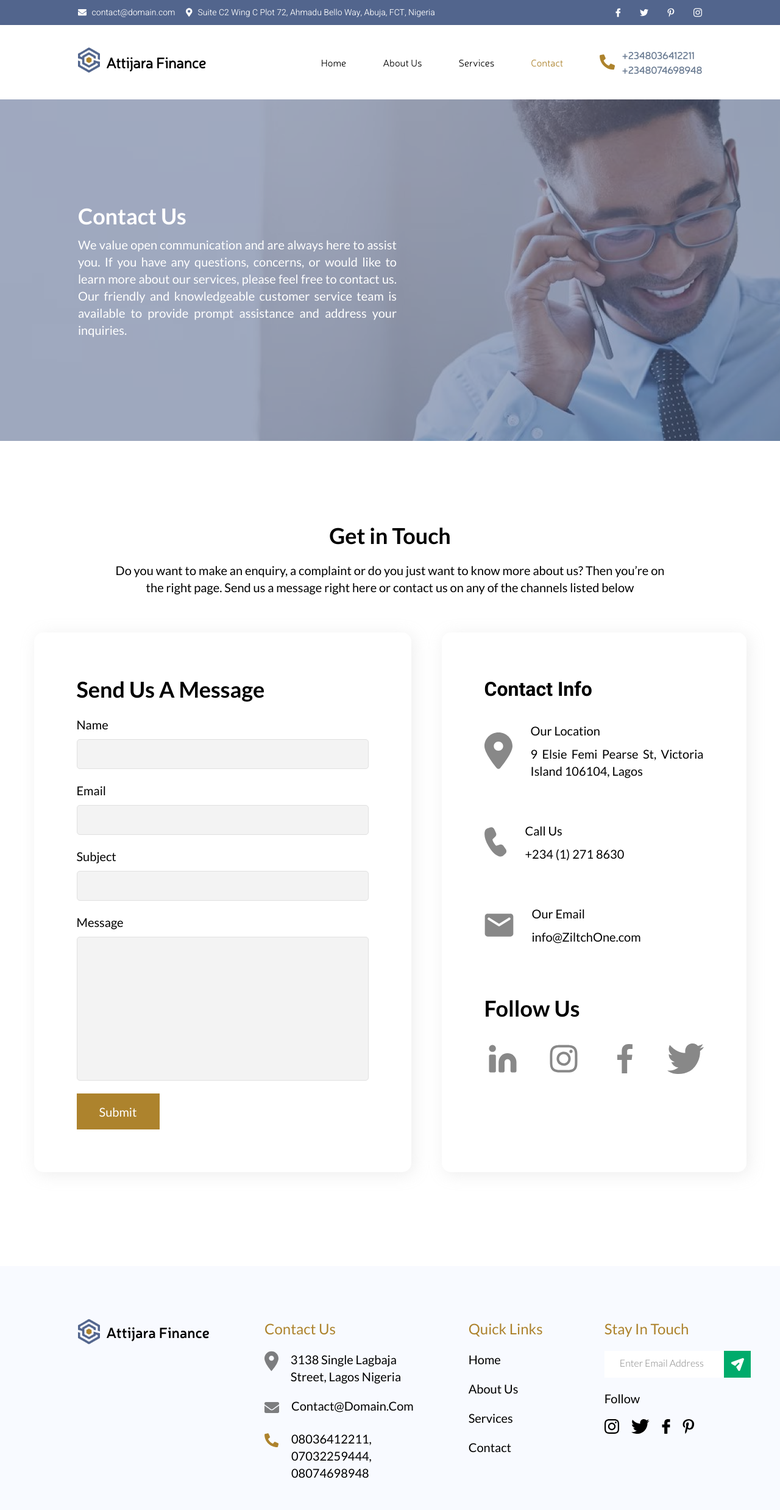
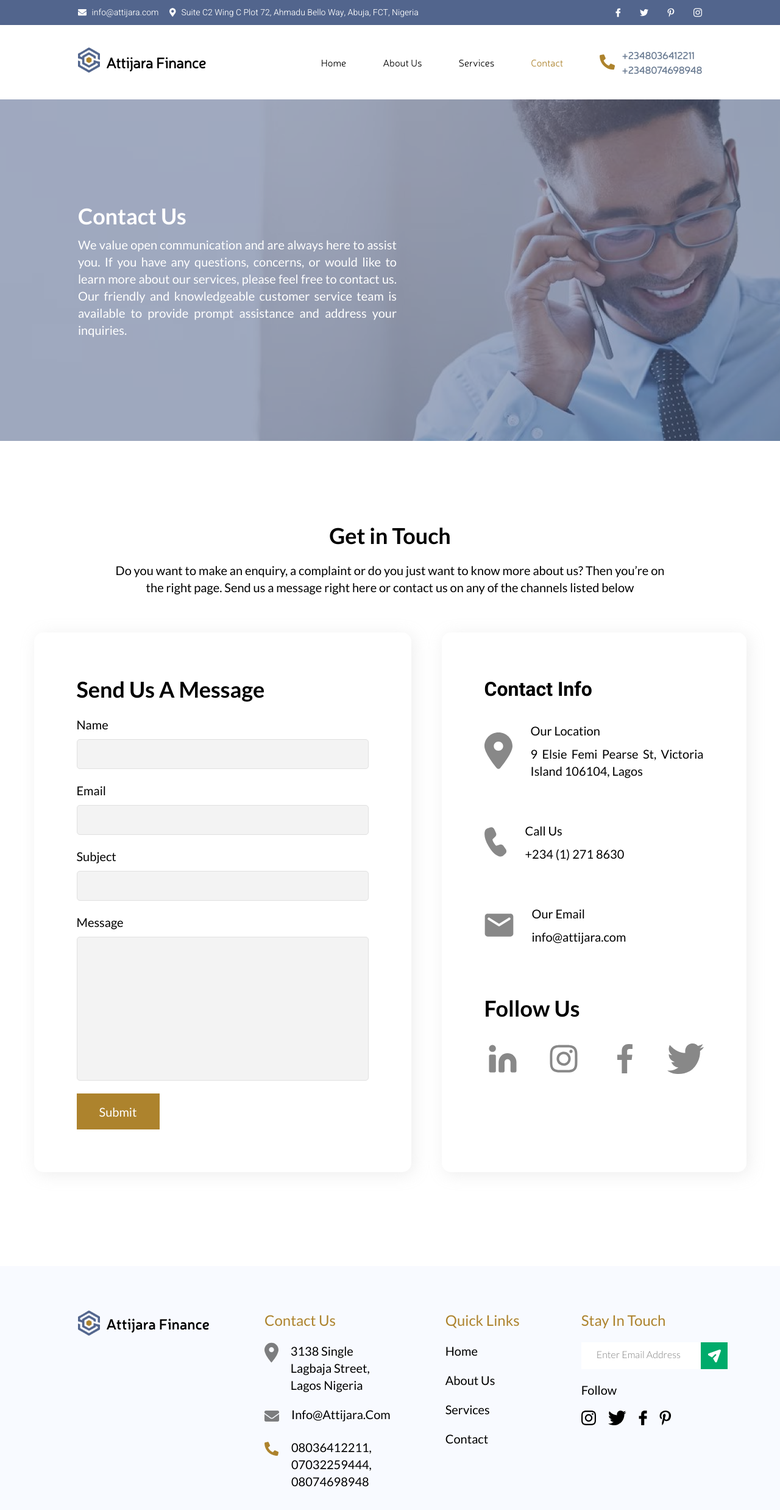
Before and after one commit to marketintelsolutions/attijara, a React (Create React App) app: page /contact in a window 1280 px wide. Shown: the top 2476 px of the page at 61% size. Built offline with nearby package versions, Linux system fonts and the light colour scheme.

Commit message:
email adjusted

```diff
--- a/src/components/Contact/SectionTwo.js
+++ b/src/components/Contact/SectionTwo.js
@@ -37,7 +37,7 @@ const SectionTwo = () => {
               <textarea name="message" id="message"></textarea>
             </div>
             <div className="button form-item">
-              <button>submit</button>
+              <button type="button">submit</button>
             </div>
           </form>
           <div className="info">
@@ -61,7 +61,7 @@ const SectionTwo = () => {
                 <img src={mailBig} alt="mailBig" />
                 <div className="text">
                   <p>Our Email</p>
-                  <p>info@ZiltchOne.com</p>
+                  <p>info@attijara.com</p>
                 </div>
               </div>
             </div>
--- a/src/components/Footer.js
+++ b/src/components/Footer.js
@@ -24,7 +24,7 @@ const Footer = () => {
           </div>
           <div className="contact-item">
             <img src={emailGrey} alt="emailGrey" />
-            <p>contact@domain.com</p>
+            <p>info@attijara.com</p>
           </div>
           <div className="contact-item">
             <img src={phoneGrey} alt="phoneGrey" />
--- a/src/components/Prenav.js
+++ b/src/components/Prenav.js
@@ -13,7 +13,7 @@ const Prenav = () => {
         <div className="left">
           <div className="item">
             <img src={email} alt="email" />
-            <p>contact@domain.com</p>
+            <p>info@attijara.com</p>
           </div>
           <div className="item">
             <img src={location} alt="location" />
```
